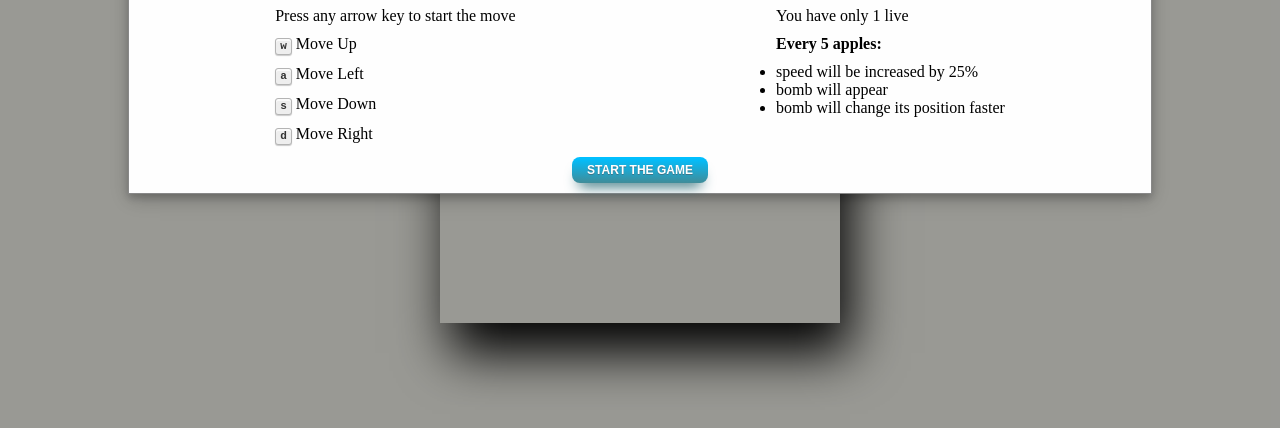
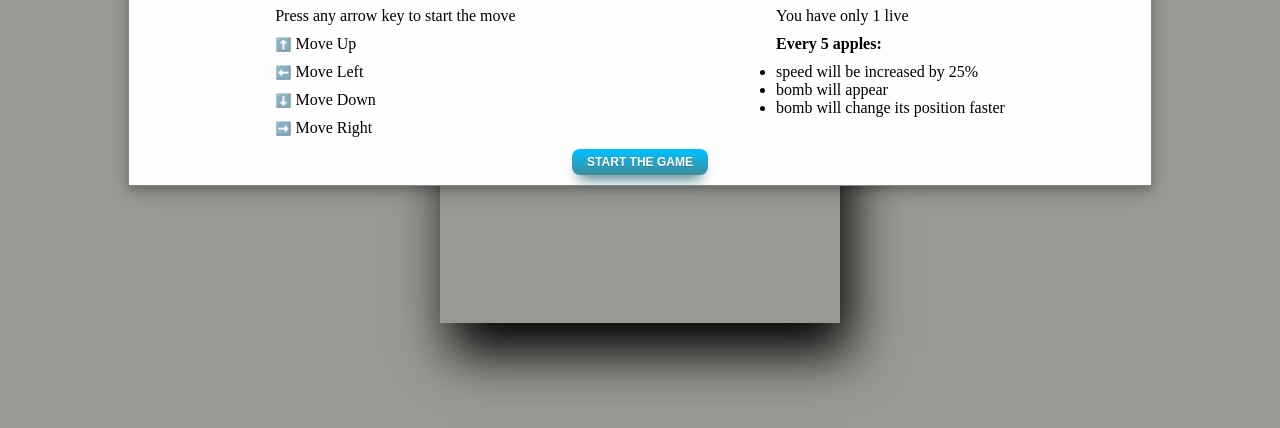
Before and after one commit to pologora/snakeclass, a plain HTML site: page index.html in a window 1280 px wide. Shown: the part 292-720 px from the top of the page. Drawn offline with Linux system fonts and the light colour scheme.

Commit message:
secionStorege changed to localStorage

```diff
--- a/app.js
+++ b/app.js
@@ -21,7 +21,7 @@ let snakeMoveInterval, bobmInterval
 let bombDuration = initialBombDuration
 let minBombDuration = 2000
 let score = 0
-let record = +window.sessionStorage.getItem('record')
+let record = +window.localStorage.getItem('record')
 let speedForStats = 1
 
 const displayScore = () => {
@@ -198,7 +198,7 @@ const keyPressed = (event) => {
 
 const gameOver = () => {
   window.removeEventListener('keydown', keyPressed)
-  window.sessionStorage.setItem('record', record)
+  window.localStorage.setItem('record', record)
   setModalStats()
   statsModalElement.style.display = 'flex'
   resetGame()
--- a/index.html
+++ b/index.html
@@ -43,10 +43,10 @@
               </h2>
               <div class="instruction__keys">
                 <p>Press any arrow key to start the move</p>
-                <span class="instruction__key"><kbd>w</kbd> Move Up </span>
-                <span class="instruction__key"><kbd>a</kbd> Move Left </span>
-                <span class="instruction__key"><kbd>s</kbd> Move Down </span>
-                <span class="instruction__key"><kbd>d</kbd> Move Right </span>
+                <span class="instruction__key"><kbd>⬆️</kbd> Move Up </span>
+                <span class="instruction__key"><kbd>⬅️</kbd> Move Left </span>
+                <span class="instruction__key"><kbd>⬇️</kbd> Move Down </span>
+                <span class="instruction__key"><kbd>➡️</kbd> Move Right </span>
               </div>
             </div>
             <div class="rules">
--- a/style.css
+++ b/style.css
@@ -80,17 +80,3 @@ body {
   justify-content: flex-start;
   gap: 2rem;
 }
-
-kbd {
-    background-color: #eee;
-    border-radius: 3px;
-    border: 1px solid #b4b4b4;
-    box-shadow: 0 1px 1px rgba(0, 0, 0, .2), 0 2px 0 0 rgba(255, 255, 255, .7) inset;
-    color: #333;
-    display: inline-block;
-    font-size: .85em;
-    font-weight: 700;
-    line-height: 1;
-    padding: 2px 4px;
-    white-space: nowrap;
-   }
```
